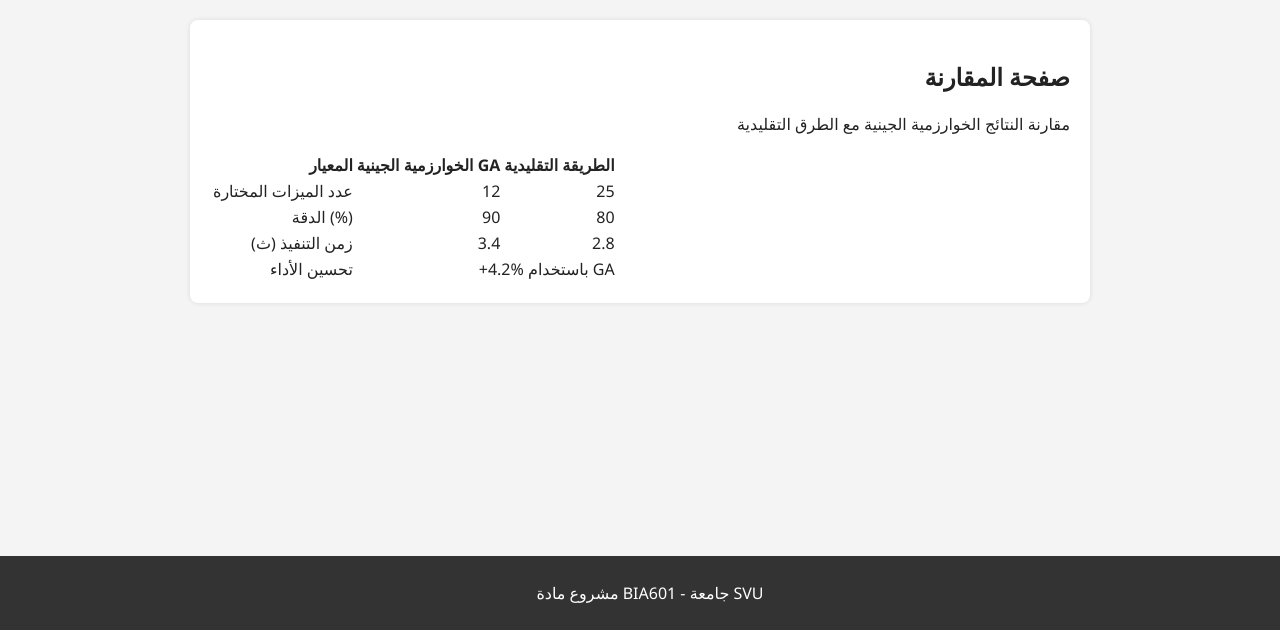
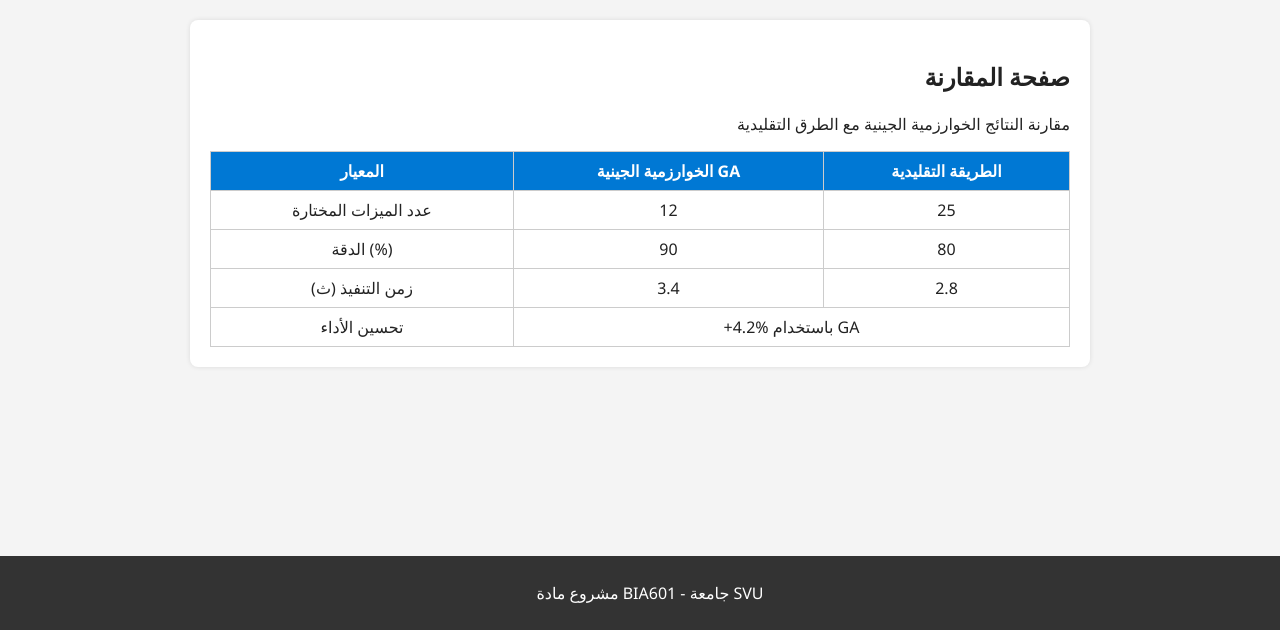
Before and after one commit to Mo2370mo/features-selection-SVU, a Flask app: page /compare in a window 1280 px wide. Shown: the part 170-800 px from the top of the page. Run offline with Flask 3, Linux system fonts and the light colour scheme.

Commit message:
تعديل بسيط

```diff
--- a/static/style.css
+++ b/static/style.css
@@ -134,19 +134,19 @@ nav a.active {
   border-radius: 4px;
 }
 
-.compare-table {
+.comparison-table {
   width: 100%;
   border-collapse: collapse;
   margin-top: 15px;
   text-align: center;
 }
 
-.compare-table th, .compare-table td {
+.comparison-table th, .comparison-table td {
   border: 1px solid #ccc;
   padding: 8px;
 }
 
-.compare-table th {
+.comparison-table th {
   background-color: #0078d4;
   color: white;
 }
```
